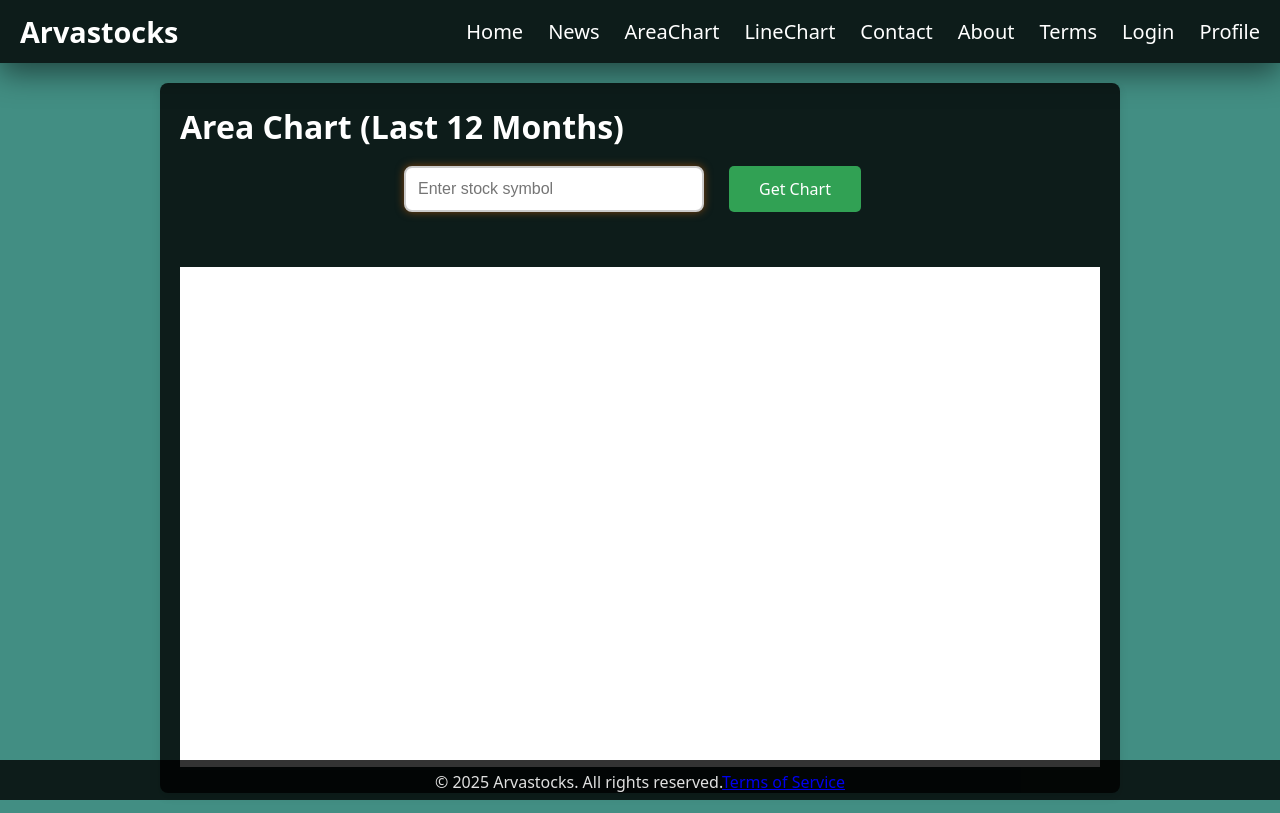
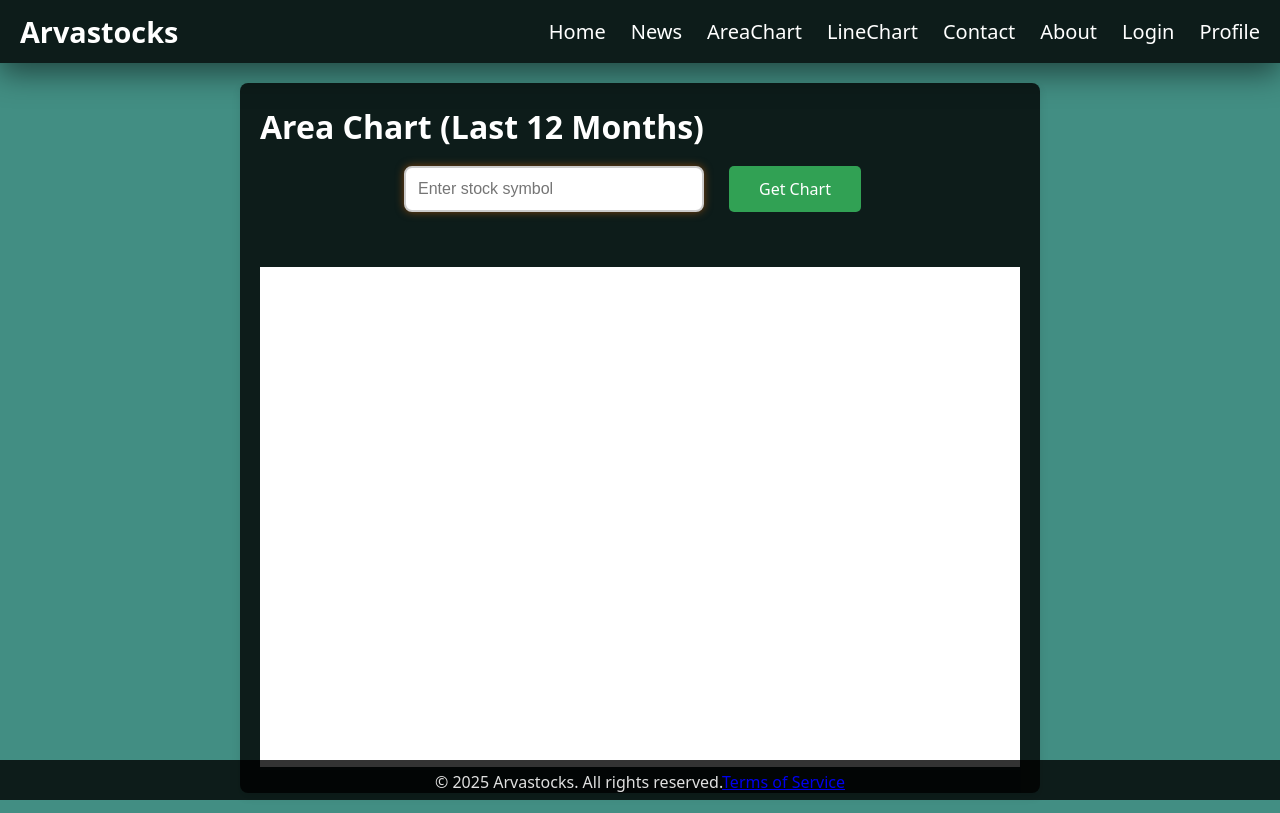
Before and after one commit to balazsarva-dev/Arvastocks, a React (Vite) app in the folder frontend/: page /area-chart in a window 1280 px wide. Built offline with nearby package versions, Linux system fonts and the light colour scheme; what chartjs-plugin-zoom would draw is missing.

Commit message:
New styles added

```diff
--- a/frontend/src/components/Navbar.jsx
+++ b/frontend/src/components/Navbar.jsx
@@ -21,7 +21,6 @@ const Navbar = () => {
         <li><a href="/line-chart">LineChart</a></li>
         <li><a href="/contact">Contact</a></li>
         <li><a href="/about">About</a></li>
-        <li><a href="/terms">Terms</a></li>
         <li><a href="/login">Login</a></li>
         <li><a href="/profile">Profile</a></li>
       </ul>
--- a/frontend/src/components/stocks/Chart.css
+++ b/frontend/src/components/stocks/Chart.css
@@ -1,11 +1,10 @@
 .chart {
     background: rgba(0, 0, 0, 0.8); /* Darker semi-transparent background */
-    margin-top: 20px;
     padding: 20px;
     border-radius: 8px;
     box-shadow: 0 4px 8px rgba(0, 0, 0, 0.1);
     width: 100%; /* Full width */
-    max-width: 75%; /* Prevent overflow */
+    max-width: 800px; /* Prevent overflow */
     margin: 20px auto; /* Center horizontally with spacing */
   }
 
@@ -19,7 +18,7 @@
   .chart-input-field {
     width: 300px;
     padding: 12px;
-    font-size: 16px;
+    font-size: 1rem; /* Adjust font size */
     border-radius: 4px;
     margin-right: 10px;
     border: 2px solid #ccc; /* Slightly thicker border */
--- a/frontend/src/index.css
+++ b/frontend/src/index.css
@@ -215,7 +215,7 @@ button:focus-visible {
   margin: 20px auto; /* Center horizontally with spacing */
   padding: 60px; /* Add more padding for better spacing */
   background: rgba(0, 0, 0, 0.8); /* Darker semi-transparent background */
-  border-radius: 15px; /* Rounded corners */
+  border-radius: 8px; /* Rounded corners */
   box-shadow: 0 12px 20px rgba(0, 0, 0, 0.2); /* Stronger shadow for depth */
   text-align: left; /* Center-align text */
 }
```
